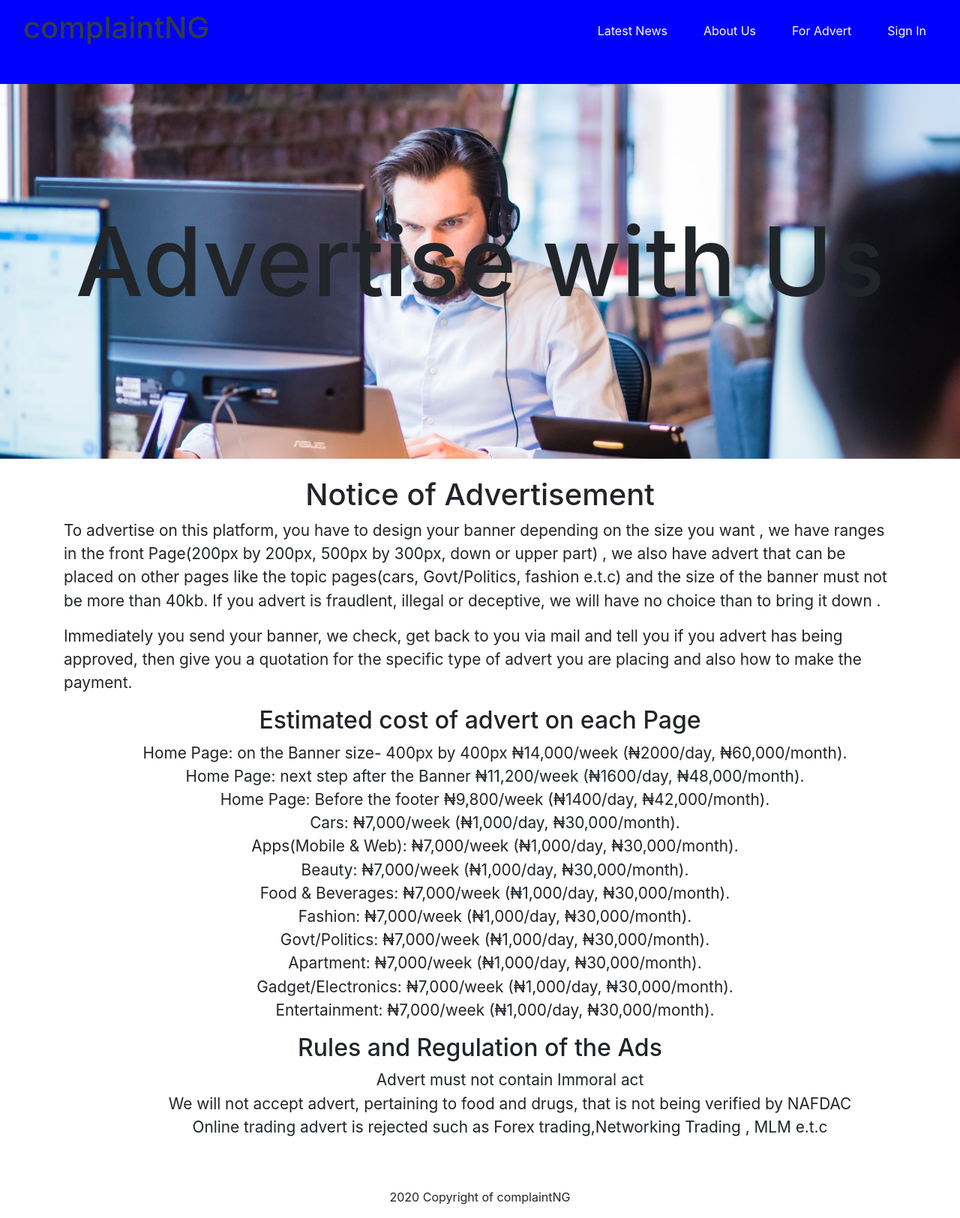
After one commit to afaraitsulaimon/complaint-ng, a PHP site: page /pages/advert.php in a window 1280 px wide. The commit adds this page. Shown: the whole page at 75% size. Run offline with PHP 8.4, Linux system fonts and the light colour scheme.

Commit message:
created more other pages and updated them

```diff
--- /dev/null
+++ b/pages/advert.php
@@ -0,0 +1,152 @@
+<!DOCTYPE html>
+<html>
+<head>
+<link rel="stylesheet" href="../style.css">
+<meta charset="UTF-8">
+    <meta name="viewport" content="width=device-width, initial-scale=1, shrink-to-fit=no">
+
+    <link rel="stylesheet" href="https://stackpath.bootstrapcdn.com/bootstrap/4.5.0/css/bootstrap.min.css" integrity="sha384-9aIt2nRpC12Uk9gS9baDl411NQApFmC26EwAOH8WgZl5MYYxFfc+NcPb1dKGj7Sk" crossorigin="anonymous">
+    <link rel="stylesheet" href="../bootstrap/css/bootstrap.min.css">
+    <link rel="stylesheet" href="../bootstrap/css/bootstrap.css">
+
+	<title></title>
+</head>
+<body>
+
+<!-- Upper starts from here, it contains menu and directories of each page -->
+
+<div class="container-fluid" style="background-color:blue;">
+      <div class="row">
+          <div class="col-lg-12" style="margin-bottom:30px;">
+
+          <!--Menu starts from here -->
+              <div class="topMenu">
+              <nav class="navbar navbar-light navbar-expand-md">
+					<!-- Brand -->
+					<a class="navbar-brand text-dark" href="index.php">
+						<h1>complaintNG</h1>
+					</a>
+
+					<button
+						class="navbar-toggler navbar-light"
+						data-toggle="collapse"
+						data-target="#collapsibleNavbar"
+					>
+						<span class="navbar-toggler-icon"></span>
+					</button>
+
+					<!-- Navbar links -->
+					<div class="collapse navbar-collapse sideMenuButton" id="collapsibleNavbar">
+						<ul class="navbar-nav text-white ml-auto nav-list">
+							<li class="nav-item" >
+								<button class="bg-transparent" ><a class="nav-link active text-white" href="index.php">Latest News</a></button>
+							</li>
+							<li class="nav-item">
+							<button class="bg-transparent"><a class="nav-link active text-white" href="#">About Us</a></button>
+							</li>
+							<li class="nav-item">
+							<button class="bg-transparent"><a class="nav-link active text-white" href="advert.php">For Advert</a></button>
+							</li>
+							<li class="nav-item">
+							<button class="bg-transparent"><a class="nav-link active text-white" href="signin.php">Sign In</a></button>
+							</li>
+						</ul>
+					</div>
+				</nav>
+              </div>
+         </div>
+    </div>
+    </div>
+          <!--Menu ends from here -->
+
+
+<!--UPPER IMAGE WITH SIGNIN/REGISTER START HERE-->
+<div class="container-fluid">
+        <div class="row">
+             <div class="col-12 advertUp">
+
+                <h1>Advertise with Us</h1>
+             </div>
+        </div>
+    </div>
+<!--UPPER IMAGE WITH SIGNIN/REGISTER ENDS HERE-->
+
+
+<div class="container">
+    <div class="row">
+        <div class="col-12 mt-4">
+
+        <h1 class="text-center">Notice of Advertisement</h1>
+           <p style="font-size:1.3em">
+           To advertise on this platform, you have to design your banner depending on the size you want ,
+           we have ranges in the front Page(200px by 200px, 500px by 300px, down or upper part) ,
+           we also have advert that can be placed on other pages like the topic pages(cars, Govt/Politics, fashion e.t.c)
+           and the size of the banner must not be more than 40kb.
+           If you advert is fraudlent, illegal or deceptive, we will have no choice than to bring it down .
+
+           </p>
+
+
+           <p style="font-size:1.3em">
+           Immediately you send your banner, we check, get back to you via mail and tell you if you advert has being approved,
+           then give you a quotation for the specific type of advert you are placing and also how to make the payment.
+           </p>
+
+           <h2 class="text-center">Estimated cost of advert on each Page</h2>
+
+           <ul class="text-center" style="list-style:none; font-size:1.3em">
+               <li>Home Page: on the Banner size- 400px by 400px ₦14,000/week (₦2000/day, ₦60,000/month).</li>
+               <li>Home Page: next step after the Banner ₦11,200/week (₦1600/day, ₦48,000/month).</li>
+               <li>Home Page: Before the footer ₦9,800/week (₦1400/day, ₦42,000/month).</li>
+               <li>Cars:  ₦7,000/week (₦1,000/day, ₦30,000/month).</li>
+               <li>Apps(Mobile & Web):  ₦7,000/week (₦1,000/day, ₦30,000/month).</li>
+               <li>Beauty:  ₦7,000/week (₦1,000/day, ₦30,000/month).</li>
+               <li>Food & Beverages:  ₦7,000/week (₦1,000/day, ₦30,000/month).</li>
+               <li>Fashion:  ₦7,000/week (₦1,000/day, ₦30,000/month).</li>
+               <li>Govt/Politics:  ₦7,000/week (₦1,000/day, ₦30,000/month).</li>
+               <li>Apartment:  ₦7,000/week (₦1,000/day, ₦30,000/month).</li>
+               <li>Gadget/Electronics:  ₦7,000/week (₦1,000/day, ₦30,000/month).</li>
+               <li>Entertainment:  ₦7,000/week (₦1,000/day, ₦30,000/month).</li>
+           </ul>
+
+
+
+             <h2 class="text-center" >Rules and Regulation of the Ads</h2>
+
+             <ul class="text-center" style="list-style:none; font-size:1.3em">
+                 <ol>Advert must not contain Immoral act</ol>
+                 <ol>We will not accept advert, pertaining to food and drugs, that is not being verified by NAFDAC</ol>
+                 <ol>Online trading advert is rejected such as Forex trading,Networking Trading , MLM e.t.c</ol>
+             </ul>
+
+        </div>
+
+    </div>
+</div>
+
+
+
+	<!--footer starts from here-->
+	    <div class="container" style="margin-top:50px;">
+			<div class="row">
+			  <div class="col-12 text-center">
+
+               <p> <?php echo date('Y'); ?> Copyright of complaintNG</p>
+
+			   </div>
+			</div>
+
+		</div>
+
+	<!--footer ends here-->
+
+
+  <!-- JS, Popper.js, and jQuery -->
+
+</body>
+
+<script src="../bootstrap/js/bootstrap.min.js"></script>
+<script src="https://code.jquery.com/jquery-3.5.1.slim.min.js" integrity="sha384-DfXdz2htPH0lsSSs5nCTpuj/zy4C+OGpamoFVy38MVBnE+IbbVYUew+OrCXaRkfj" crossorigin="anonymous"></script>
+<script src="https://cdn.jsdelivr.net/npm/popper.js@1.16.0/dist/umd/popper.min.js" integrity="sha384-Q6E9RHvbIyZFJoft+2mJbHaEWldlvI9IOYy5n3zV9zzTtmI3UksdQRVvoxMfooAo" crossorigin="anonymous"></script>
+<script src="https://stackpath.bootstrapcdn.com/bootstrap/4.5.0/js/bootstrap.min.js" integrity="sha384-OgVRvuATP1z7JjHLkuOU7Xw704+h835Lr+6QL9UvYjZE3Ipu6Tp75j7Bh/kR0JKI" crossorigin="anonymous"></script>
+</html>
--- a/style.css
+++ b/style.css
@@ -133,3 +133,39 @@
 
   width: 30px;
 }
+
+.contactUsUp{
+
+  background-image: url(images/signin.jpg);
+  height: 500px;
+  background-size: cover;
+  background-position-y: center;
+}
+
+
+.contactUsUp h1{
+
+  font-size: 8em;
+  text-align: center;
+  padding-top: 20vh;
+
+}
+
+.advertUp{
+
+  background-image: url(images/advert.jpg);
+  height: 500px;
+  background-size: cover;
+  background-position-y: center;
+
+}
+
+
+
+.advertUp h1{
+
+  font-size: 8em;
+  text-align: center;
+  padding-top: 20vh;
+
+}
```
Also changed, not shown: pages/index.php (+44 -26 lines), pages/signin.php (added, +146 -0 lines), images/advert.jpg (added), images/disclaimer.png (added), images/signin.jpg (added).
